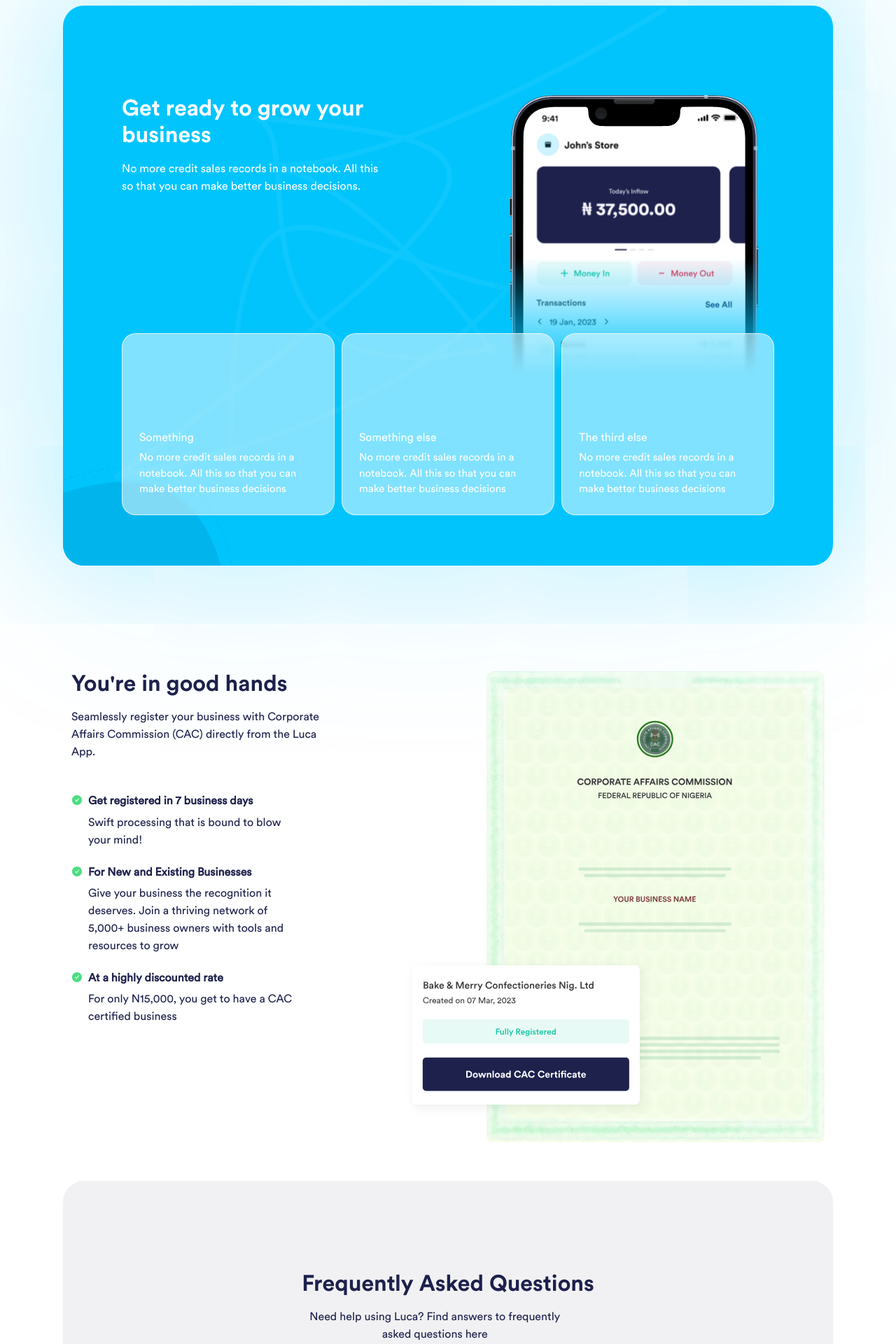
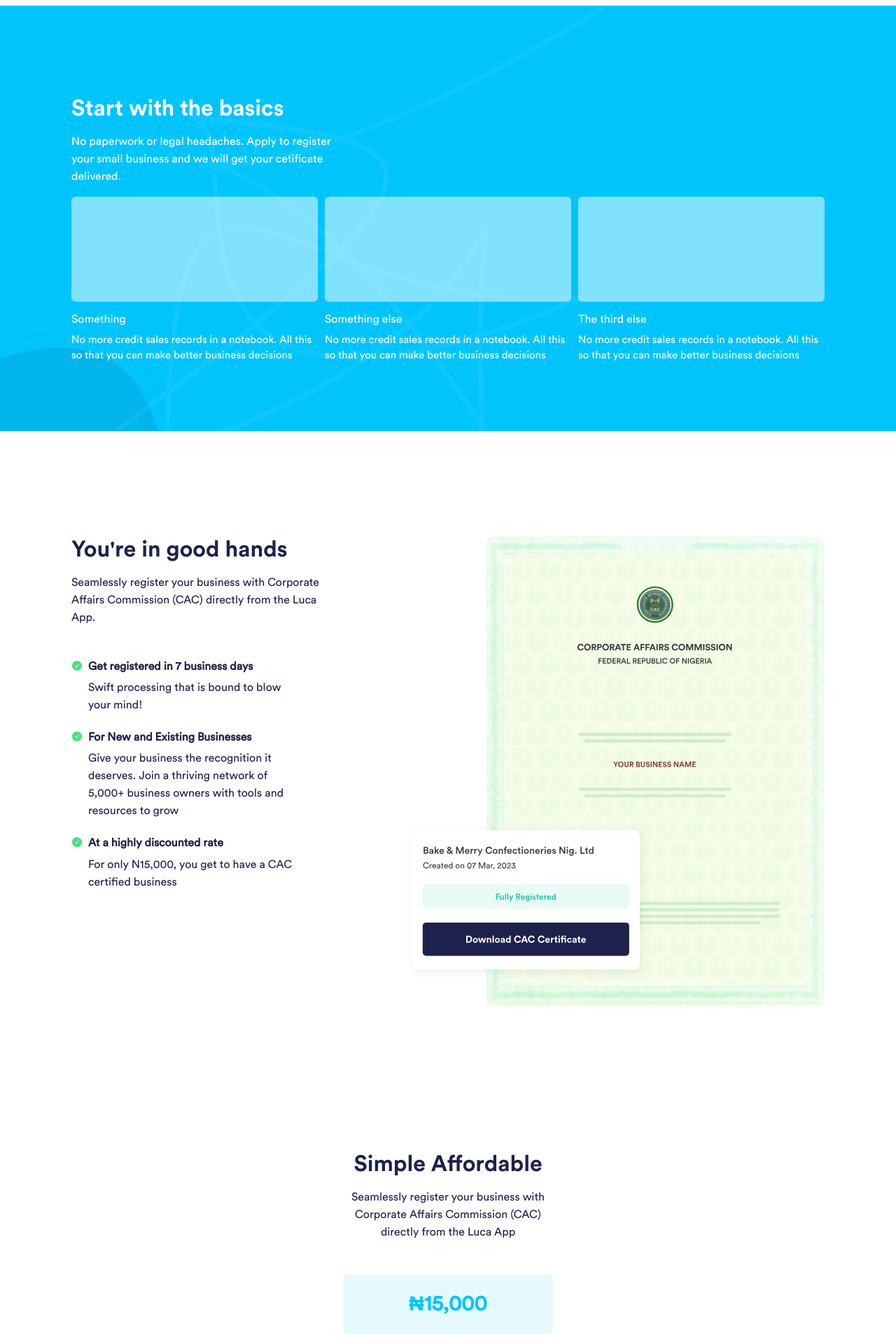
Before and after one commit to Luca-Technologies/luca-website, a Next.js app: page /first-step in a window 1280 px wide. Shown: the part 500-2420 px from the top of the page at 70% size. Built offline with nearby package versions, Linux system fonts and the light colour scheme.

Commit message:
adding first step

```diff
--- /dev/null
+++ b/src/components/FeaturesFirstStep/index.js
@@ -0,0 +1,130 @@
+import styled from "styled-components";
+import React from "react";
+import Image from "next/image";
+//
+import Side from "../../Assets/Images/side.png";
+import GetReadyImg from "../../Assets/Images/get-ready-img.svg";
+import GetReadyStyleImg from "../../Assets/Images/get-ready-style.svg";
+import TitleSection from "../TitleSection";
+
+const Style = styled.div`
+  .main-box {
+    background: var(--primary-color);
+  }
+  .title-section {
+    max-width: 300px;
+  }
+  .mirror {
+    position: absolute;
+    left: -15px;
+    bottom: -56px;
+    z-index: 0;
+  }
+
+  .features {
+    color: #01b5ec;
+    font-size: 15px;
+    display: grid;
+    grid-template-columns: 1fr 1fr 1fr;
+    grid-gap: 10px;
+  }
+  .title-image {
+    display: flex;
+    justify-content: space-between;
+  }
+  .main-container {
+    padding: 3rem;
+  }
+  @media (max-width: 868px) {
+    h1 {
+      text-align: left;
+    }
+    .title-image {
+      flex-direction: column;
+    }
+    .main-container {
+      padding: 0;
+    }
+  }
+  @media (max-width: 568px) {
+    h1 {
+      text-align: left;
+    }
+    .main-box {
+      max-height: inherit;
+    }
+    .features {
+      grid-template-columns: 1fr;
+    }
+    .title-image {
+      flex-direction: column;
+    }
+    .main-container {
+      padding: 0;
+    }
+  }
+`;
+
+export default function index() {
+  return (
+    <Style>
+      <section
+        id="features"
+        className="main-box container-fluid"
+        data-aos="fade-up"
+      >
+        <div className="row main-container mx-auto">
+          <div className="mirror sm:hidden">
+            <Image src={Side} alt="" objectFit={"contain"} />
+          </div>
+          <div className="absolute sm:relative top-0 z-0 w-[400px]  h-[100px] sm:hidden">
+            <Image src={GetReadyStyleImg} alt="" objectFit={"contain"} />
+          </div>
+          <div className="container">
+            <div className="title-image">
+              <TitleSection
+                isWhiteTheme={true}
+                title="Start with the basics"
+                description="No paperwork or legal headaches. Apply to register your small business and we will get your cetificate delivered."
+              />
+            </div>
+            <div
+              className="features  relative"
+              data-aos="fade-up"
+              data-aos-duration="1000"
+            >
+              <FeatureItem
+                title="Something"
+                description="No more credit sales records in a notebook. All this so that you can make better business decisions"
+              />
+              <FeatureItem
+                title="Something else"
+                description="No more credit sales records in a notebook. All this so that you can make better business decisions"
+              />
+              <FeatureItem
+                title="The third else"
+                description="No more credit sales records in a notebook. All this so that you can make better business decisions"
+              />
+            </div>
+          </div>
+        </div>
+      </section>
+    </Style>
+  );
+}
+
+const StyleFeature = styled.div`
+  display: grid;
+  place-content: flex-end;
+`;
+const FeatureItem = ({ title, description }) => (
+  <div>
+    <StyleFeature>
+      <div className="bg-white bg-opacity-50 w-full h-[150px] rounded-md mb-3"></div>
+      <div className="text-white">
+        <h6 className="me-3 mb-2 text-white">{title}</h6>
+        {description}
+      </div>
+    </StyleFeature>
+  </div>
+);
--- /dev/null
+++ b/src/components/SimpleAffordable/index.js
@@ -0,0 +1,70 @@
+import styled from "styled-components";
+import React from "react";
+//
+import TitleSection from "../TitleSection";
+import Link from "next/link";
+
+const Style = styled.div`
+  .special-item {
+    background: linear-gradient(
+      90.05deg,
+      rgba(1, 196, 253, 0) 0.04%,
+      rgba(1, 196, 253, 0.05) 52.54%,
+      rgba(1, 196, 253, 0) 99.97%
+    );
+  }
+`;
+
+export default function index() {
+  return (
+    <Style>
+      <section className={`pt-[150px] sm:pt-10 `} data-aos="fade-up">
+        <div className="container">
+          <div className="sm:mb-10 sm:mx-auto text-center max-w-[300px] m-auto">
+            <TitleSection
+              isFullWidth={true}
+              title="Simple Affordable"
+              description="Seamlessly register your business with Corporate Affairs Commission (CAC) directly from the Luca App"
+            />
+            <div className="mt-5 ">
+              <FeatureItems
+                price="15,000"
+                items={[
+                  "Sole Proprietorship Registration",
+                  "7 business-day delivery",
+                  "24/7 Customer Support",
+                  "Download CAC Certificate for free",
+                  "Prompt Updates",
+                ]}
+              />
+            </div>
+          </div>
+        </div>
+      </section>
+    </Style>
+  );
+}
+
+const FeatureItems = ({ price, items = [] }) => (
+  <div>
+    <div className="rounded-lg font-bold bg-opacity-10 p-4 bg-primaryColor text-primaryColor text-3xl">
+      ₦{price}
+    </div>
+    <div>
+      {items.map((item, index) => (
+        <p
+          className={`py-4 m-0 text-secondaryColor ${
+            index % 2 === 0 ? "" : "special-item"
+          }`}
+        >
+          {item}
+        </p>
+      ))}
+      <Link href="/#get-luca">
+        <button className="rounded-lg p-3 bg-primaryColor w-full font-bold my-5 text-white">
+          Get Started
+        </button>
+      </Link>
+    </div>
+  </div>
+);
--- a/src/pages/first-step/index.js
+++ b/src/pages/first-step/index.js
@@ -7,8 +7,9 @@
 
 import Navbar from "../../components/Navbar";
 import Header from "../../components/Header";
-import Features from "../../components/Features";
+import FeaturesFirstStep from "../../components/FeaturesFirstStep";
 import GoodHands from "../../components/GoodHands";
+import SimpleAffordable from "../../components/SimpleAffordable";
 import Testmonies from "../../components/Testmonies";
 import HeadComp from "../../components/MetaData";
 import FAQ from "../../components/FAQ";
@@ -27,8 +28,9 @@
         h1Text="The Simplest Finance and Bookkepping Tool for Your Business"
         buttomBorder
       />
-      <Features />
+      <FeaturesFirstStep />
       <GoodHands />
+      <SimpleAffordable />
       <FAQ />
       <Testmonies data={Testimonies} />
 
```
Also changed, not shown: src/styles/globals.css (line endings or trailing spaces).
